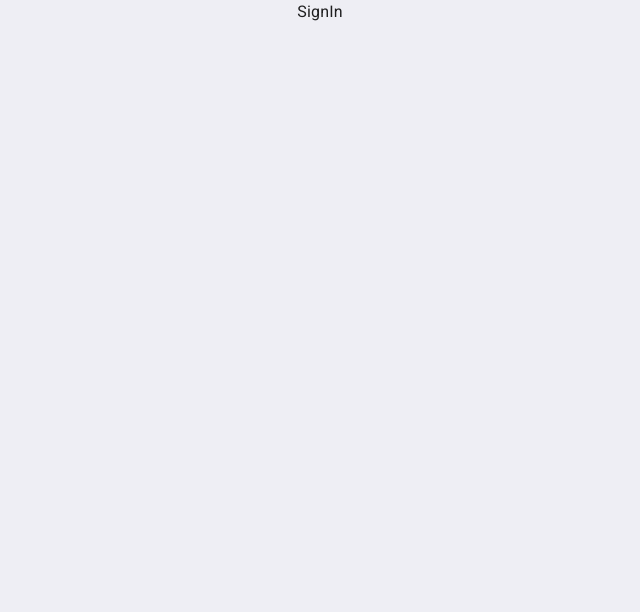
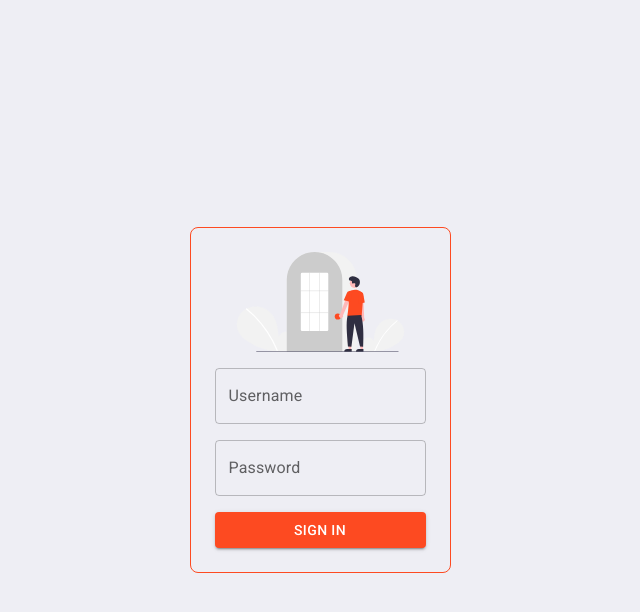
Before and after one commit to kacperborowieckb/PennyWise, a React (Vite) app in the folder client/: page /signin in a window 1280 px wide. Shown: the top 612 px of the page, without its empty margins (320-960 px from the left). Built offline with nearby package versions, Linux system fonts and the light colour scheme.

Commit message:
sign in page + form submittion without erro handling

```diff
--- a/client/src/features/auth/authSlice.ts
+++ b/client/src/features/auth/authSlice.ts
@@ -1,7 +1,7 @@
 import { createSlice } from '@reduxjs/toolkit';
 import { RootState } from '../../app/store';
 
-type AuthSliceInitialState = {
+export type AuthSliceInitialState = {
   username: string;
   accessToken: string;
   _id: string;
--- a/client/src/pages/SignIn.tsx
+++ b/client/src/pages/SignIn.tsx
@@ -1,5 +1,79 @@
+import { Box, Button, Stack, TextField } from '@mui/material';
+import { ChangeEvent, FormEvent, useState } from 'react';
+import signInPageImg from '../assets/signin-page-img.svg';
+import { useLoginMutation } from '../features/auth/authApiSlice';
+import { useAppDispatch } from '../hooks/useAppDispatch';
+import { AuthSliceInitialState, setCredentials } from '../features/auth/authSlice';
+import { useNavigate } from 'react-router';
+
 const SignIn = () => {
-  return <div>SignIn</div>;
+  const [username, setUsername] = useState('');
+  const [password, setPassword] = useState('');
+  const [login, { isLoading }] = useLoginMutation();
+  const dispatch = useAppDispatch();
+  const navigate = useNavigate();
+
+  const handleUsernameChange = (e: ChangeEvent<HTMLInputElement>) => setUsername(e.target.value);
+  const handlePasswordChange = (e: ChangeEvent<HTMLInputElement>) => setPassword(e.target.value);
+
+  const handleSubmit = async (e: FormEvent<HTMLFormElement>) => {
+    e.preventDefault();
+
+    try {
+      const userData = (await login({ username, password }).unwrap()) as AuthSliceInitialState;
+      dispatch(setCredentials({ ...userData }));
+      setUsername('');
+      setPassword('');
+      navigate('/');
+    } catch (err) {
+      //   if (!err?.originalStatus) {
+      //     // isLoading: true until timeout occurs
+      //     setErrMsg('No Server Response');
+      // } else if (err.originalStatus === 400) {
+      //     setErrMsg('Missing Username or Password');
+      // } else if (err.originalStatus === 401) {
+      //     setErrMsg('Unauthorized');
+      // } else {
+      //     setErrMsg('Login Failed');
+      // }
+    }
+  };
+
+  return (
+    <Box sx={{ height: '100%', display: 'flex', alignItems: 'center' }}>
+      <Stack
+        component={'form'}
+        autoComplete="off"
+        onSubmit={handleSubmit}
+        sx={{
+          p: 3,
+          maxWidth: 300,
+          gap: 2,
+          border: '1px solid',
+          borderColor: (theme) => theme.palette.primary.main,
+          borderRadius: 2,
+        }}
+      >
+        <img src={signInPageImg} alt="sign in illustration" style={{ height: 100 }} />
+        <TextField
+          variant="outlined"
+          label="Username"
+          value={username}
+          onChange={handleUsernameChange}
+        />
+        <TextField
+          variant="outlined"
+          label="Password"
+          type="password"
+          value={password}
+          onChange={handlePasswordChange}
+        />
+        <Button variant="contained" type="submit">
+          Sign in
+        </Button>
+      </Stack>
+    </Box>
+  );
 };
 
 export default SignIn;
--- a/client/src/pages/WelcomePage.tsx
+++ b/client/src/pages/WelcomePage.tsx
@@ -5,7 +5,7 @@ const WelcomePage = () => {
   return (
     <Stack
       sx={{
-        maxWidth: 500,
+        maxWidth: 520,
         justifyContent: 'center',
         alignItems: 'center',
         height: '100%',
```
Also changed, not shown: client/src/assets/signin-page-img.svg (added).
